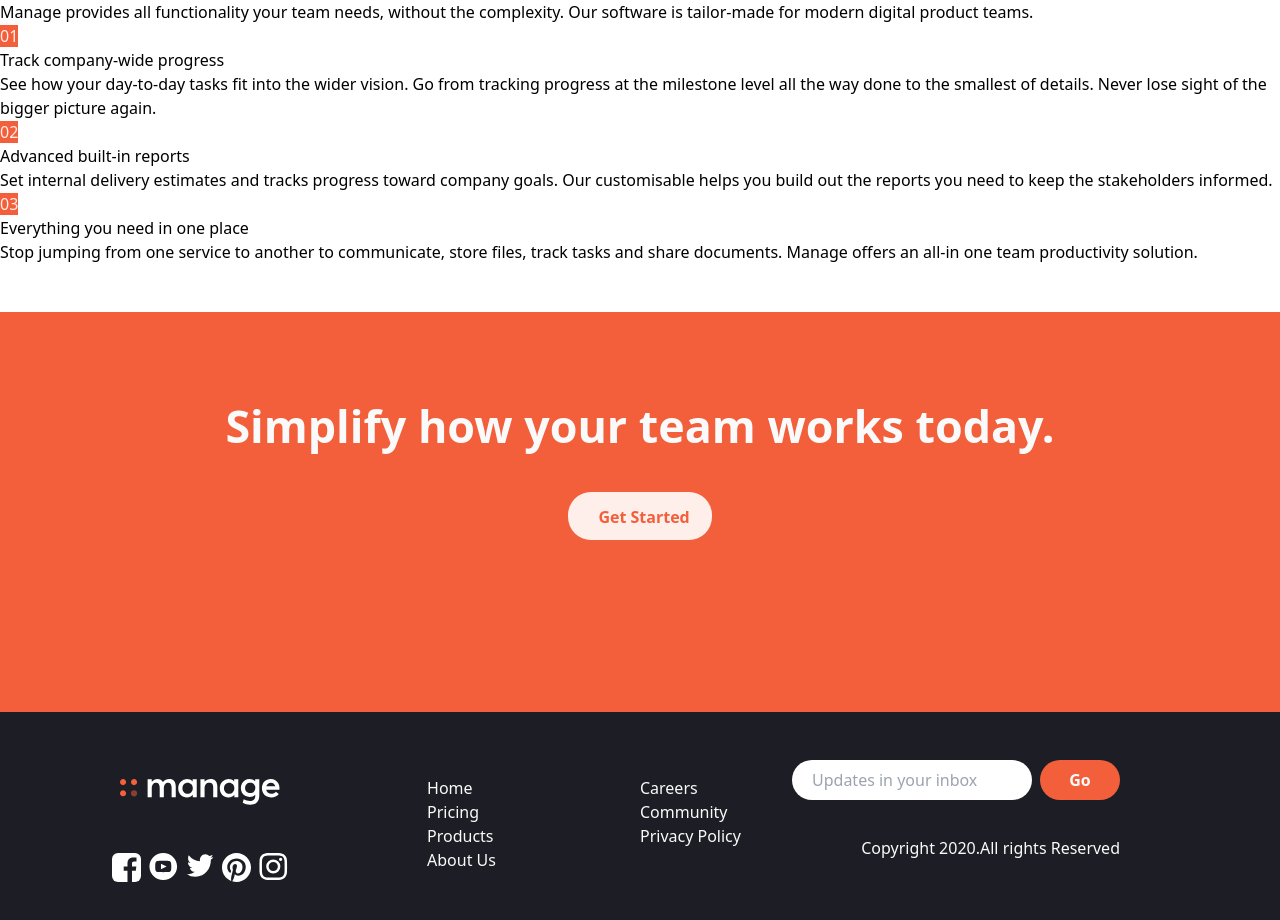
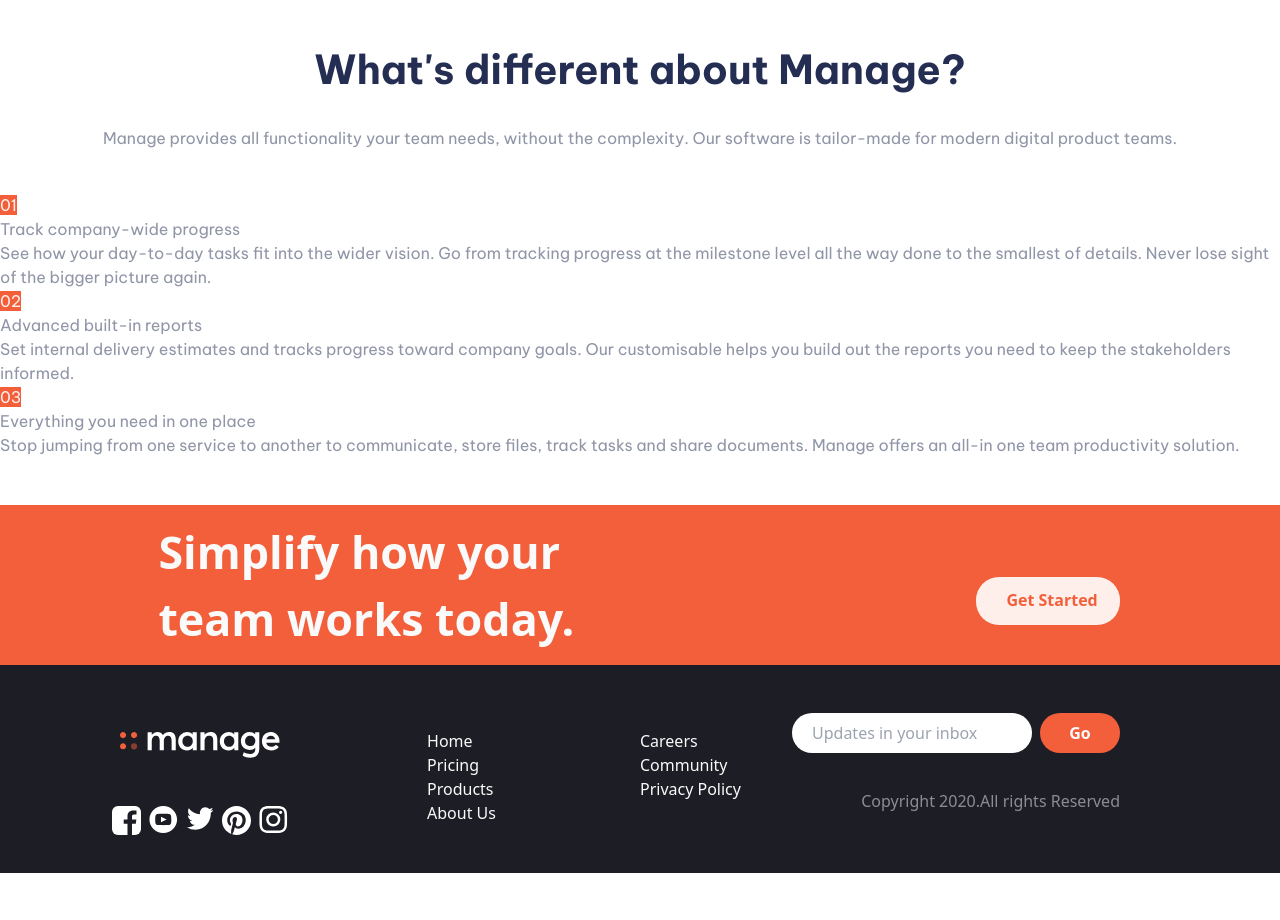
Before and after one commit to Elrey009/Manage-Landing-Page, a React (Vite) app: page / in a window 1280 px wide. Shown: the part 542-1462 px from the top of the page. After the commit the page ends 1415 px from the top, so only its background shows below. Built offline with nearby package versions, Linux system fonts and the light colour scheme; a web font is replaced by a local one.

Commit message:
modified components

```diff
--- a/src/components/Footer.jsx
+++ b/src/components/Footer.jsx
@@ -102,7 +102,7 @@
         />
       </div>
 
-      <p className="py-5 md:top-[6.5rem] md:absolute md:right-[10rem]">
+      <p className="py-5 md:top-[6.5rem] md:absolute md:right-[10rem] opacity-[0.5]">
         Copyright 2020.All rights Reserved
       </p>
     </footer>
--- a/src/components/Header.jsx
+++ b/src/components/Header.jsx
@@ -1,22 +1,11 @@
 import logo from "../assets/images/logo.svg";
-import hambuger from "../assets/images/icon-hamburger.svg";
-import close from "../assets/images/icon-close.svg";
+import NavBar from "./NavBar";
+
 const Header = () => {
   return (
     <header className="flex justify-between  px-4 py-6 h-[3rem] relative md:px-8 lg:px-[7.5rem] lg:py-12 whitespace-nowrap">
       <img src={logo} className="h-[1.5rem]" alt="logo" />
-      <div>
-        <nav className=" bg-white w-[30rem] hidde shadow-md text-DarkBlue absolute left-0 top-16 h-[20rem] z-10  md:hidde lg:w-0 lg:top-0 lg:left-[13rem]  ">
-          <ul className=" flex flex-col px-[9rem] py-[2rem] text-[18px] font-semibold leading-[3] md:px-[11rem]  lg:flex-row lg:gap-10 ">
-            <li className="cursor-pointer">Pricing</li>
-            <li className="cursor-pointer">Product</li>
-            <li className="cursor-pointer">About Us</li>
-            <li className="cursor-pointer">Careers</li>
-            <li className="cursor-pointer">Community</li>
-          </ul>
-        </nav>
-        <img src={hambuger} className=" cursor-pointer lg:hidden" />
-      </div>
+      <NavBar />
       <div className="hidden lg:block w-36 bg-BrightRed h-10 mx-auto px-[1.8rem] py-[0.55rem] rounded-[23px] text-[16px] text-VeryPaleRed font-semibold my-4 shadow-lg cursor-pointer lg:absolute lg:right-32 lg:top-6 shadow-BrightRed">
         Get Started
       </div>
--- a/src/components/Hero.jsx
+++ b/src/components/Hero.jsx
@@ -15,7 +15,7 @@
             while keeping the larger team goals in view.
           </p>
         </div>
-        <div className=" w-36 bg-BrightRed h-10 mx-auto px-[1.6rem] py-[0.55rem] rounded-[23px] text-VeryPaleRed  my-4 shadow-lg lg:cursor-pointer whitespace-nowrap shadow-BrightRed mt-8 lg:ml-11 lg:mt-12">
+        <div className=" w-36 bg-BrightRed h-12 mx-auto px-[1.6rem] py-[0.77rem] rounded-[23px] text-VeryPaleRed  my-4 shadow-lg lg:cursor-pointer whitespace-nowrap shadow-BrightRed mt-8 lg:ml-11 lg:mt-12">
           Get Started
         </div>
       </div>
--- a/src/components/NavBar.jsx
+++ b/src/components/NavBar.jsx
@@ -1,11 +1,21 @@
-import React from 'react'
+import hambuger from "../assets/images/icon-hamburger.svg";
+import close from "../assets/images/icon-close.svg";
 
 const NavBar = () => {
   return (
     <div>
+      <nav className=" bg-white w-[30rem] hidde shadow-md text-DarkBlue absolute left-0 top-16 h-[20rem] z-10  md:hidde lg:w-0 lg:top-0 lg:left-[13rem]  ">
+        <ul className=" flex flex-col px-[9rem] py-[2rem] text-[18px] font-semibold leading-[3] md:px-[11rem]  lg:flex-row lg:gap-10 ">
+          <li className="cursor-pointer">Pricing</li>
+          <li className="cursor-pointer">Product</li>
+          <li className="cursor-pointer">About Us</li>
+          <li className="cursor-pointer">Careers</li>
+          <li className="cursor-pointer">Community</li>
+        </ul>
+      </nav>
+      <img src={hambuger} className=" cursor-pointer lg:hidden" />
+    </div>
+  );
+};
 
-    </div>
-  )
-}
-
-export default NavBar
+export default NavBar;
--- a/src/components/Simplify.jsx
+++ b/src/components/Simplify.jsx
@@ -1,8 +1,8 @@
 const Simplify = () => {
   return (
-    <section className=" text-VaryLightGray bg-BrightRed h-[25rem] mt-12 flex flex-col items-center ">
-      <h2 className=" text-[2.8rem] text-center font-semibold px-[1.5rem]  mt-20">Simplify how your team works today.</h2>
-      <div className=" w-36 bg-VeryPaleRed h-12 mt-8 px-[1.9rem] py-[0.85rem] font-bold rounded-[23px] text-BrightRed  lg:cursor-pointer whitespace-nowrap">
+    <section className=" text-VaryLightGray bg-BrightRed h-[27rem] mt-12 flex flex-col items-center lg:flex-row lg:h-[10rem] lg:px-[7rem]  ">
+      <h2 className=" text-[2.8rem] text-center font-semibold px-[1.9rem] lg:text-left lg:m-4 lg:pr-[18rem]  mt-20">Simplify how your team works today.</h2>
+      <div className=" w-36 bg-VeryPaleRed h-12 mt-8  px-[1.9rem] py-[0.7rem] font-bold rounded-[23px] text-BrightRed  lg:cursor-pointer whitespace-nowrap lg:mr-12">
         Get Started
       </div>
     </section>
--- a/src/components/Value.jsx
+++ b/src/components/Value.jsx
@@ -1,26 +1,28 @@
 const Value = (props) => {
   return (
-    <section>
-      <div>
-        <h2>What's different about Manage?</h2>
-        <p>
+    <section className=" font-BeVietnamPro  text-DarkGrayishBlue text-[16px] ">
+      <div className="my-10 text-center ">
+        <h2 className=" text-[2.5rem] font-bold text-center text-DarkBlue py-6">
+          What's different about Manage?
+        </h2>
+        <p className=" px-11 leading-[1.8] ">
           Manage provides all functionality your team needs, without the
           complexity. Our software is tailor-made for modern digital product
           teams.
         </p>
       </div>
 
-      <div>
+      <div className="">
         {props.data.map((item) => (
           <div key={item.id}>
             <span className=" w-12 bg-BrightRed text-VeryPaleRed text-center">
               {item.id}
             </span>
-            <div>
+            <div className="">
               <h3>{item.header}</h3>
             </div>
 
-            <p>{item.context}</p>
+            <p className="">{item.context}</p>
           </div>
         ))}
       </div>
```
